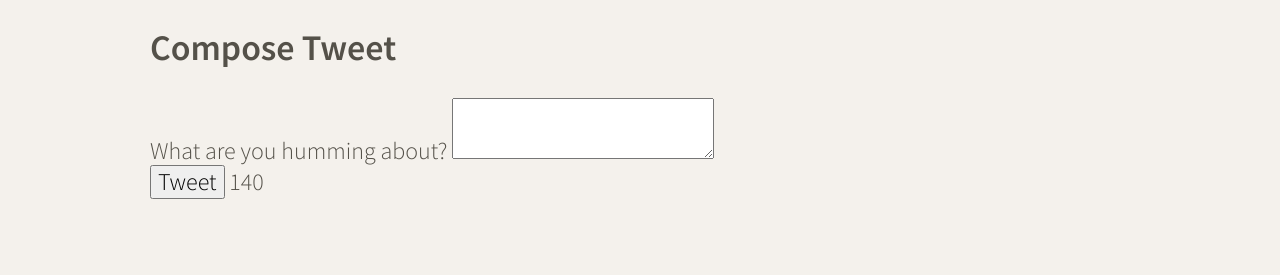
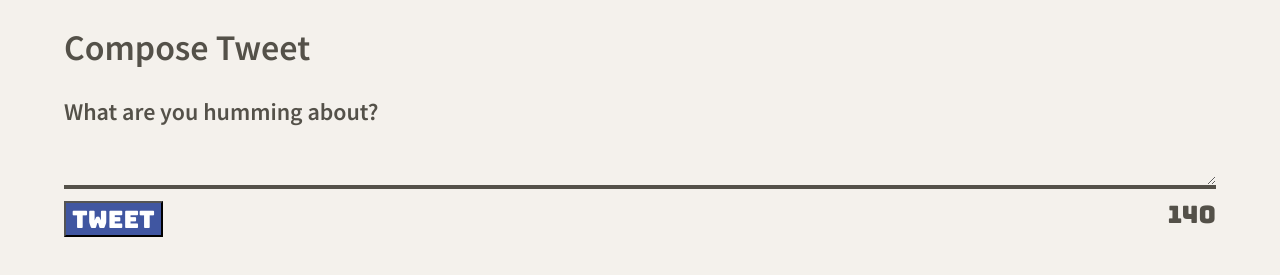
Before and after one commit to Jacquiiii/Tweeter-app, a website: page public/index.html in a window 1280 px wide. Shown: the part 523-798 px from the top of the page. Drawn offline with nearby package versions, Linux system fonts and the light colour scheme.

Commit message:
update new-tweet file with styling for form to submit tweets

```diff
--- a/public/index.html
+++ b/public/index.html
@@ -15,6 +15,7 @@
     <link rel="stylesheet" href="/styles/layout.css" type="text/css" />
     <link rel="stylesheet" href="/styles/nav.css" type="text/css" />
     <link rel="stylesheet" href="/styles/header.css" type="text/css" />
+    <link rel="stylesheet" href="/styles/new-tweet.css" type="text/css" />
 
     <!-- External JS -->
     <script src="https://ajax.googleapis.com/ajax/libs/jquery/3.4.1/jquery.min.js"></script>
@@ -47,11 +48,13 @@
     <main class="container">
       <section class="new-tweet">
         <h2>Compose Tweet</h2>
-        <form method="POST" action="/tweets/">
-          <label for="tweet-text">What are you humming about?</label>
-          <textarea name="text" id="tweet-text"></textarea>
-          <div>
-            <button type="submit">Tweet</button>
+        <form method="POST" action="/tweets">
+          <div class="tweet-input">
+            <label for="tweet-text"><strong>What are you humming about?</strong></label>
+            <textarea name="text" id="tweet-text"></textarea>
+          </div>
+          <div class="tweet-footer">
+            <button type="submit" class="tweet-footer input">Tweet</button>
             <output name="counter" class="counter" for="tweet-text">140</output>
           </div>
         </form>
--- a/public/styles/layout.css
+++ b/public/styles/layout.css
@@ -19,16 +19,17 @@ body {
   background-color: #f4f1ec;
   font-size: 24px;
   font-family: 'Source Sans Pro', sans-serif;
+  width: 100%;
 }
 
 /*
  * Additional CSS can be defined below or in other CSS files, as per instructions
  */
 
- main {
+ .container {
   display: flex;
   align-items: center;
   width: 90%;
-  padding-left: 150px;
+  margin: 0 auto;
   background-color: #f4f1ec;
  }
--- a/public/styles/new-tweet.css
+++ b/public/styles/new-tweet.css
@@ -0,0 +1,29 @@
+.new-tweet {
+  display: flex;
+  flex-direction: column;
+  width: 100%;
+}
+
+.tweet-input {
+  display: flex;
+  flex-direction: column;
+}
+
+.tweet-footer {
+  display: flex;
+  justify-content: space-between;
+  font-family: 'Bungee', cursive;
+  padding-top: 0.5em
+}
+
+.input {
+  color: #FFFFFF;
+  background-color: #4056A1;
+  padding-top: 3px;
+}
+
+#tweet-text {
+  background-color: #f4f1ec;
+  border: 0px;
+  border-bottom: 4px solid #545149;
+}
--- a/server/data-files/initial-tweets.json
+++ b/server/data-files/initial-tweets.json
@@ -8,7 +8,7 @@
     "content": {
       "text": "If I have seen further it is by standing on the shoulders of giants"
     },
-    "created_at": 1670139564327
+    "created_at": 1670172888095
   },
   {
     "user": {
@@ -19,6 +19,6 @@
     "content": {
       "text": "Je pense , donc je suis"
     },
-    "created_at": 1670225964327
+    "created_at": 1670259288095
   }
 ]
```
